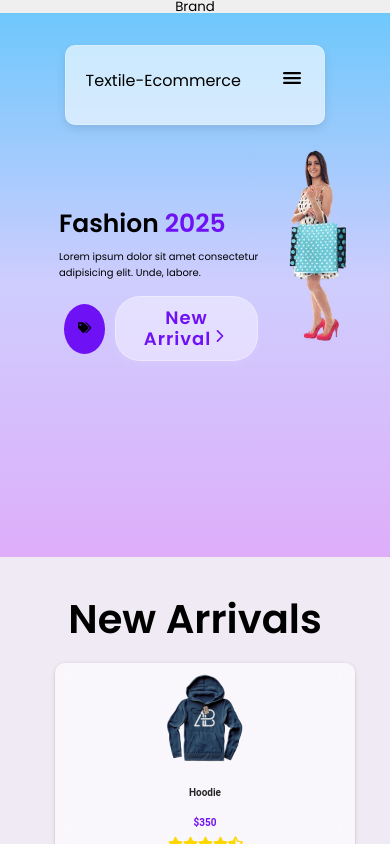
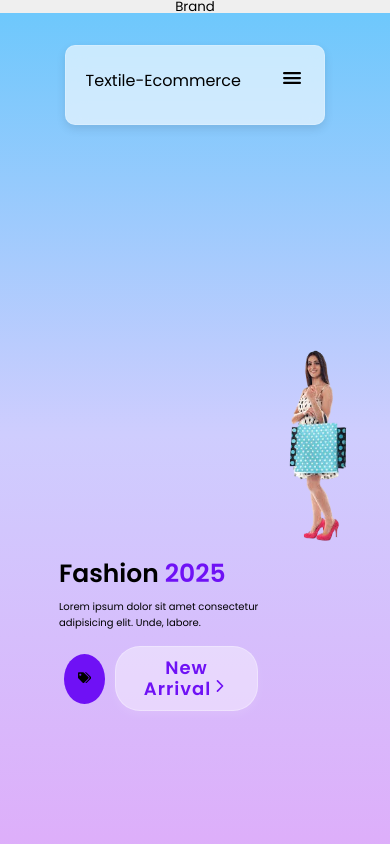
Before and after one commit to priyabahrathi/Textile-Ecommerce, a React (Vite) app: page / in a window 390 px wide. Built offline with nearby package versions, Linux system fonts and the light colour scheme.

Commit message:
Edited from Priya

```diff
--- a/src/components/pages/Brand/Brand.css
+++ b/src/components/pages/Brand/Brand.css
@@ -1,10 +1,12 @@
 .pagebrand{
         width: 100%;
         height: 150vh;
+
         background: linear-gradient(to right bottom, #f5c6d3 0%, #fce5dc 40%, #d0effd 100%) !important;
 }
 .page-container{
-    margin-top: 250px;
+    margin-top: 300px;
+    margin-bottom: 120px;
 }
 .logo{
     height: 80px;
--- a/src/components/pages/Hero.css
+++ b/src/components/pages/Hero.css
@@ -14,9 +14,10 @@ body {
   height: 100vh; /* Makes the section take the full viewport height */
 }
 .hero-content{
+    margin-top: 200px;
     margin-left: 12%;
-    height: 500px;
-    width: 500px;
+    margin-bottom: 300px;
+    padding-top: 200px;
 }
 .hero-content h2{
   color:black;
--- a/src/components/pages/arrival.css
+++ b/src/components/pages/arrival.css
@@ -1,15 +1,20 @@
-.New-arrivals{
+.New-arrivals {
   border-radius: 10px;
-background: rgba(255, 255, 255, 0.637); /* Light transparent background */
-backdrop-filter: blur(10px); /* Blur effect */
--webkit-backdrop-filter: blur(10px); /* For Safari */
+  background: rgba(255, 255, 255, 0.637);
+  /* Light transparent background */
+  backdrop-filter: blur(10px);
+  /* Blur effect */
+  -webkit-backdrop-filter: blur(10px);
+  /* For Safari */
+  margin-top: 80px;
+  margin-bottom: 110px;
 }
+
 .arrival-body {
   background-color: #efeaf4;
   background-size: cover;
   background-position: center;
   background-repeat: no-repeat;
-    height: 100vh;
   display: flex;
   flex-direction: column;
   align-items: center;
@@ -18,13 +23,16 @@ backdrop-filter: blur(10px); /* Blur effect */
   color: white;
   padding: 20px;
 
+
 }
-  .name{
+
+.name {
   font-size: 40px;
   font-weight: bold;
   color: black;
 }
-  .buy-btn{
+
+.buy-btn {
 
   display: flex;
   justify-content: center;
@@ -35,63 +43,70 @@ backdrop-filter: blur(10px); /* Blur effect */
   color: white;
   font-weight: bold;
   background-color: #6f11f5;
-    border-radius: 10px; /* Smooth corners */
+  border-radius: 10px;
+  /* Smooth corners */
   cursor: pointer;
   transition: all 0.3s ease-in-out;
   letter-spacing: 1px;
-    box-shadow: 0 4px 10px rgba(255, 255, 255, 0.1); /* Soft glow effect */
+  box-shadow: 0 4px 10px rgba(255, 255, 255, 0.1);
+  /* Soft glow effect */
 }
-  .buy-btn:hover{
-    background-color: #5709c4; /* Slightly lighter on hover */
+
+.buy-btn:hover {
+  background-color: #5709c4;
+  /* Slightly lighter on hover */
   color: white;
-    transform: scale(1); /* Slight zoom effect */
+  transform: scale(1);
+  /* Slight zoom effect */
 }
+
 .stars {
-    color: #FFD700; /* Gold color */
+  color: #FFD700;
+  /* Gold color */
   font-size: 18px;
   margin-top: 5px;
 }
-  .card-img{
+
+.card-img {
   height: 300px;
   width: 300px;
 }
-  .price{
+
+.price {
   color: #6f11f5;
   font-size: 20px;
   font-weight: 700;
 }
-  .card-para p{
+
+.card-para p {
   color: #6f11f5;
-font-size: 20px!important;
-font-weight: bold !important;
-  }
-  .card-title{
   font-size: 20px !important;
   font-weight: bold !important;
 }
-  .card-icon{
+
+.card-title {
+  font-size: 20px !important;
+  font-weight: bold !important;
+}
+
+.card-icon {
   margin: 2px;
 }
+
 @media screen and (max-width:1025px) {
-    .New-arrivals{
-      border-radius: 10px;
-      background: rgba(255, 255, 255, 0.637); /* Light transparent background */
-      backdrop-filter: blur(10px); /* Blur effect */
-      -webkit-backdrop-filter: blur(10px); /* For Safari */
-      height: 300px;
-      width: 300px;
-      margin: 0;
-      padding: 5px;
-      }
+
+
   .arrival-body {
 
     height: auto;
   }
-      .card-container{
+
+  .card-container {
     width: 85%;
     margin: auto;
   }
-      .buy-btn{
+
+  .buy-btn {
 
     display: flex;
     justify-content: center;
@@ -102,41 +117,53 @@ font-weight: bold !important;
     color: white;
     font-weight: bold;
     background-color: #6f11f5;
-        border-radius: 10px; /* Smooth corners */
+    border-radius: 10px;
+    /* Smooth corners */
     cursor: pointer;
     transition: all 0.3s ease-in-out;
     letter-spacing: 1px;
-        box-shadow: 0 4px 10px rgba(255, 255, 255, 0.1); /* Soft glow effect */
+    box-shadow: 0 4px 10px rgba(255, 255, 255, 0.1);
+    /* Soft glow effect */
   }
-      .buy-btn:hover{
-        background-color: #5709c4; /* Slightly lighter on hover */
+
+  .buy-btn:hover {
+    background-color: #5709c4;
+    /* Slightly lighter on hover */
     color: white;
-        transform: scale(1); /* Slight zoom effect */
+    transform: scale(1);
+    /* Slight zoom effect */
   }
+
   .stars {
-        color: #FFD700; /* Gold color */
+    color: #FFD700;
+    /* Gold color */
     font-size: 15px;
     margin-top: 5px;
   }
-      .card-img{
+
+  .card-img {
     height: 100px;
     width: 100px;
   }
-      .price{
+
+  .price {
     color: #6f11f5;
     font-size: 20px;
     font-weight: 700;
   }
-      .card-para p{
+
+  .card-para p {
     color: #6f11f5;
-    font-size: 10px!important;
-    font-weight: bold !important;
-      }
-      .card-title{
     font-size: 10px !important;
     font-weight: bold !important;
   }
-      .card-icon{
+
+  .card-title {
+    font-size: 10px !important;
+    font-weight: bold !important;
+  }
+
+  .card-icon {
     margin: 2px;
   }
 }
--- a/src/components/pages/arrival.tsx
+++ b/src/components/pages/arrival.tsx
@@ -44,10 +44,10 @@ const Arrival: React.FC = () => {
         New Arrivals
       </motion.h2>
 
-      <IonGrid fixed>
+      <IonGrid>
         <IonRow>
           {Products.map((product, index) => (
-            <IonCol key={index} size="12" sizeMd="4" sizeLg="4">
+            <IonCol key={index} size='12' sizeLg='4' sizeXl='4'>
               <motion.div variants={fadeUpVariant}>
                 <div className="card-container">
                 <IonCard className="New-arrivals">
```
Also changed, not shown: src/Master.tsx (+3 -4 lines). Lines whose indentation alone changed are shown as unchanged.
